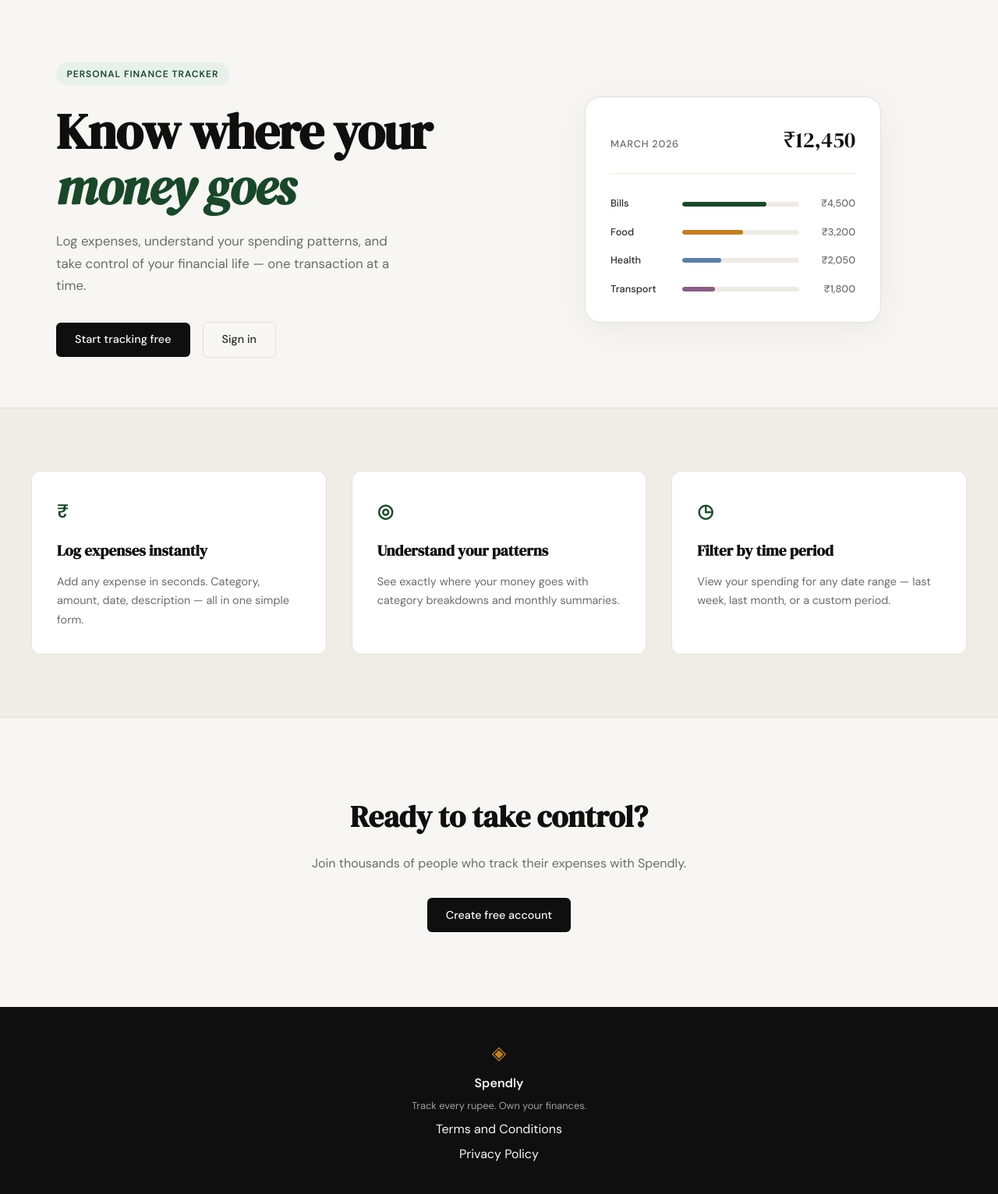
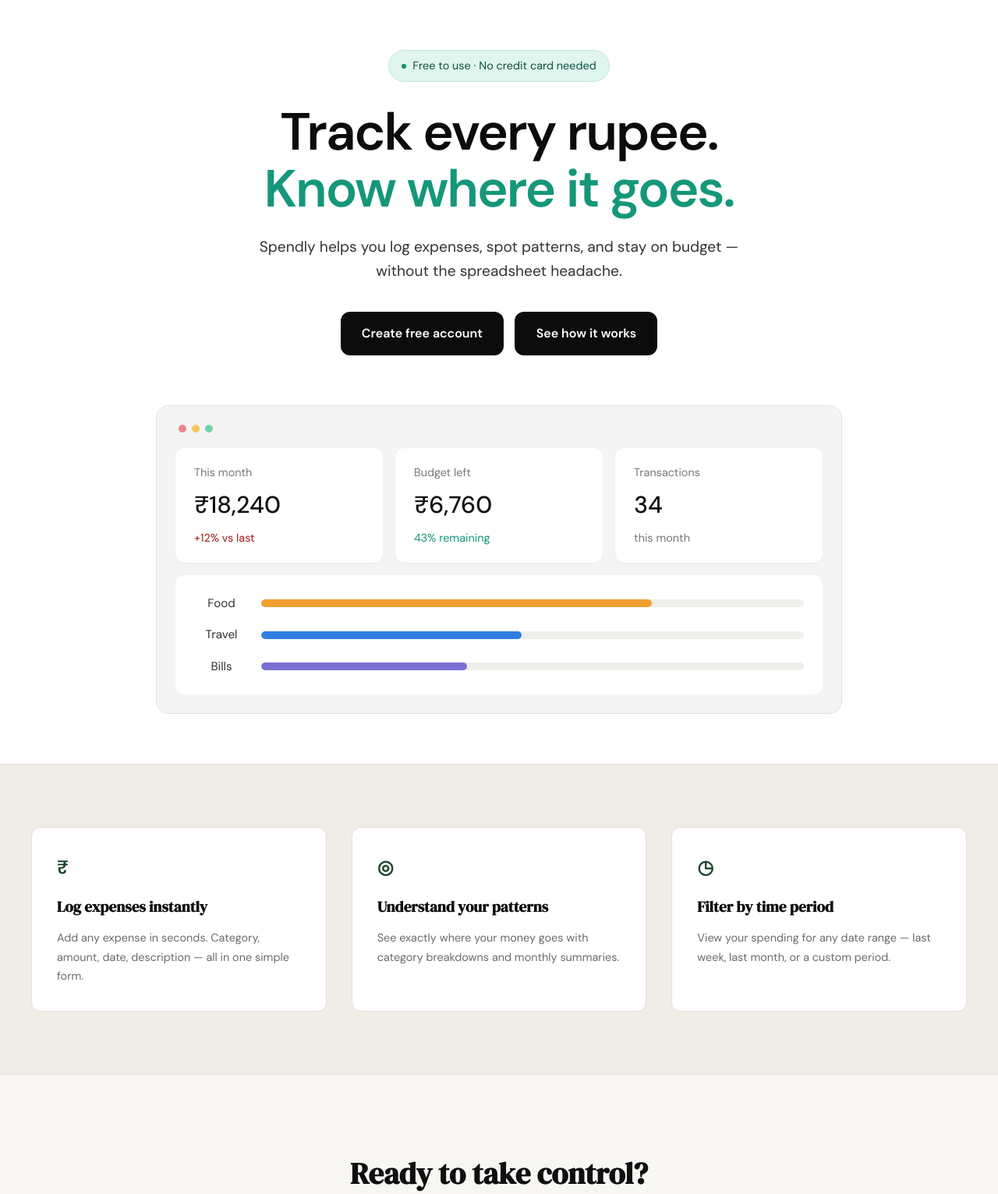
Before and after one commit to Hisham476/spendly, a Flask app: page / in a window 1280 px wide. Shown: the part 61-1593 px from the top of the page at 78% size. Run offline with Flask 3, Linux system fonts and the light colour scheme.

Commit message:
landing: redesign hero section to match mockup
Co-Authored-By: Claude Haiku 5.5 <noreply@anthropic.com>

```diff
--- /dev/null
+++ b/static/css/landing.css
@@ -0,0 +1,187 @@
+/* ------------------------------------------------------------------ */
+/* Landing hero (matches new_design.jpg)                               */
+/* ------------------------------------------------------------------ */
+
+.lp-hero {
+    background: #ffffff;
+    padding: 4rem 1.5rem 4rem;
+    color: #0c0c0c;
+}
+
+.lp-hero-inner {
+    max-width: 960px;
+    margin: 0 auto;
+    text-align: center;
+}
+
+.lp-badge {
+    display: inline-flex;
+    align-items: center;
+    gap: 0.5rem;
+    padding: 0.5rem 1rem;
+    border-radius: 999px;
+    background: #dff5ee;
+    border: 1px solid #bfe9da;
+    color: #0f4f3f;
+    font-size: 0.9rem;
+}
+
+.lp-dot {
+    width: 6px;
+    height: 6px;
+    border-radius: 50%;
+    background: #12906f;
+}
+
+.lp-title {
+    margin: 1.75rem auto 0;
+    font-size: clamp(2.6rem, 6vw, 4.2rem);
+    font-weight: 700;
+    line-height: 1.08;
+    letter-spacing: -0.03em;
+    color: #0c0c0c;
+}
+
+.lp-title span {
+    display: block;
+    color: #15977a;
+}
+
+.lp-sub {
+    max-width: 640px;
+    margin: 1.5rem auto 0;
+    font-size: 1.2rem;
+    line-height: 1.6;
+    color: #333333;
+}
+
+.lp-actions {
+    margin-top: 2.25rem;
+    display: flex;
+    justify-content: center;
+    gap: 0.9rem;
+    flex-wrap: wrap;
+}
+
+.lp-btn {
+    display: inline-block;
+    padding: 0.95rem 1.7rem;
+    border-radius: 12px;
+    background: #0c0c0c;
+    color: #ffffff;
+    text-decoration: none;
+    font-weight: 600;
+    font-size: 1rem;
+}
+
+.lp-btn:hover {
+    background: #2a2a2a;
+}
+
+/* Dashboard mockup */
+
+.lp-dashboard {
+    margin: 4rem auto 0;
+    max-width: 880px;
+    padding: 1.5rem;
+    background: #f4f4f4;
+    border: 1px solid #e3e3e3;
+    border-radius: 16px;
+    text-align: left;
+}
+
+.lp-window-dots {
+    display: flex;
+    gap: 0.45rem;
+    margin-bottom: 1.25rem;
+    padding-left: 0.25rem;
+}
+
+.lp-window-dots span {
+    width: 10px;
+    height: 10px;
+    border-radius: 50%;
+}
+
+.lp-window-dots span:nth-child(1) { background: #e8868a; }
+.lp-window-dots span:nth-child(2) { background: #f3c85a; }
+.lp-window-dots span:nth-child(3) { background: #6fd3a6; }
+
+.lp-stats {
+    display: grid;
+    grid-template-columns: repeat(3, 1fr);
+    gap: 1rem;
+}
+
+.lp-stat {
+    background: #ffffff;
+    border-radius: 12px;
+    padding: 1.25rem 1.5rem;
+    box-shadow: 0 1px 2px rgba(0, 0, 0, 0.04);
+}
+
+.lp-stat-label {
+    font-size: 0.9rem;
+    color: #777777;
+}
+
+.lp-stat-value {
+    font-size: 1.9rem;
+    font-weight: 500;
+    color: #111111;
+    margin-top: 0.4rem;
+}
+
+.lp-stat-note {
+    font-size: 0.9rem;
+    color: #777777;
+    margin-top: 0.4rem;
+}
+
+.lp-neg { color: #9b1c1c; }
+.lp-pos { color: #15977a; }
+
+.lp-bars {
+    margin-top: 1rem;
+    background: #ffffff;
+    border-radius: 12px;
+    padding: 1.5rem;
+    display: flex;
+    flex-direction: column;
+    gap: 1rem;
+}
+
+.lp-bar-row {
+    display: grid;
+    grid-template-columns: 70px 1fr;
+    align-items: center;
+    gap: 1rem;
+}
+
+.lp-cat {
+    font-size: 0.95rem;
+    color: #333333;
+    text-align: center;
+}
+
+.lp-track {
+    height: 10px;
+    background: #efeee9;
+    border-radius: 999px;
+    overflow: hidden;
+}
+
+.lp-fill {
+    height: 100%;
+    border-radius: 999px;
+}
+
+.lp-food   { background: #f0a030; }
+.lp-travel { background: #2f7fe0; }
+.lp-bills  { background: #7b6fd6; }
+
+@media (max-width: 640px) {
+    .lp-hero { padding: 2.5rem 1rem 2.5rem; }
+    .lp-stats { grid-template-columns: 1fr; }
+    .lp-dashboard { margin-top: 2.5rem; padding: 1rem; }
+}
--- a/templates/landing.html
+++ b/templates/landing.html
@@ -2,59 +2,57 @@
 
 {% block title %}Spendly — Track Every Rupee{% endblock %}
 
+{% block head %}<link rel="stylesheet" href="{{ url_for('static', filename='css/landing.css') }}">{% endblock %}
+
 {% block content %}
 
-<section class="hero">
-    <div class="hero-inner">
-        <div class="hero-badge">Personal Finance Tracker</div>
-        <h1 class="hero-title">
-            Know where your<br>
-            <em>money goes</em>
+<section class="lp-hero">
+    <div class="lp-hero-inner">
+        <span class="lp-badge"><span class="lp-dot"></span>Free to use · No credit card needed</span>
+        <h1 class="lp-title">
+            Track every rupee.
+            <span>Know where it goes.</span>
         </h1>
-        <p class="hero-subtitle">
-            Log expenses, understand your spending patterns,
-            and take control of your financial life —
-            one transaction at a time.
+        <p class="lp-sub">
+            Spendly helps you log expenses, spot patterns, and stay
+            on budget — without the spreadsheet headache.
         </p>
-        <div class="hero-actions">
-            <a href="{{ url_for('register') }}" class="btn-primary">Start tracking free</a>
-            <a href="{{ url_for('login') }}" class="btn-ghost">Sign in</a>
+        <div class="lp-actions">
+            <a href="{{ url_for('register') }}" class="lp-btn">Create free account</a>
+            <a href="#" class="lp-btn">See how it works</a>
         </div>
-    </div>
-    <div class="hero-visual">
-        <div class="mock-card">
-            <div class="mock-card-header">
-                <span class="mock-label">March 2026</span>
-                <span class="mock-total">₹12,450</span>
+
+        <div class="lp-dashboard">
+            <div class="lp-window-dots"><span></span><span></span><span></span></div>
+            <div class="lp-stats">
+                <div class="lp-stat">
+                    <div class="lp-stat-label">This month</div>
+                    <div class="lp-stat-value">₹18,240</div>
+                    <div class="lp-stat-note lp-neg">+12% vs last</div>
+                </div>
+                <div class="lp-stat">
+                    <div class="lp-stat-label">Budget left</div>
+                    <div class="lp-stat-value">₹6,760</div>
+                    <div class="lp-stat-note lp-pos">43% remaining</div>
+                </div>
+                <div class="lp-stat">
+                    <div class="lp-stat-label">Transactions</div>
+                    <div class="lp-stat-value">34</div>
+                    <div class="lp-stat-note">this month</div>
+                </div>
             </div>
-            <div class="mock-bars">
-                <div class="mock-bar-row">
-                    <span class="mock-cat">Bills</span>
-                    <div class="mock-bar-track">
-                        <div class="mock-bar" style="width: 72%"></div>
-                    </div>
-                    <span class="mock-amt">₹4,500</span>
+            <div class="lp-bars">
+                <div class="lp-bar-row">
+                    <span class="lp-cat">Food</span>
+                    <div class="lp-track"><div class="lp-fill lp-food" style="width: 72%"></div></div>
                 </div>
-                <div class="mock-bar-row">
-                    <span class="mock-cat">Food</span>
-                    <div class="mock-bar-track">
-                        <div class="mock-bar mock-bar-2" style="width: 52%"></div>
-                    </div>
-                    <span class="mock-amt">₹3,200</span>
+                <div class="lp-bar-row">
+                    <span class="lp-cat">Travel</span>
+                    <div class="lp-track"><div class="lp-fill lp-travel" style="width: 48%"></div></div>
                 </div>
-                <div class="mock-bar-row">
-                    <span class="mock-cat">Health</span>
-                    <div class="mock-bar-track">
-                        <div class="mock-bar mock-bar-3" style="width: 33%"></div>
-                    </div>
-                    <span class="mock-amt">₹2,050</span>
-                </div>
-                <div class="mock-bar-row">
-                    <span class="mock-cat">Transport</span>
-                    <div class="mock-bar-track">
-                        <div class="mock-bar mock-bar-4" style="width: 28%"></div>
-                    </div>
-                    <span class="mock-amt">₹1,800</span>
+                <div class="lp-bar-row">
+                    <span class="lp-cat">Bills</span>
+                    <div class="lp-track"><div class="lp-fill lp-bills" style="width: 38%"></div></div>
                 </div>
             </div>
         </div>
```
Also changed, not shown: new_design.jpg (added).
